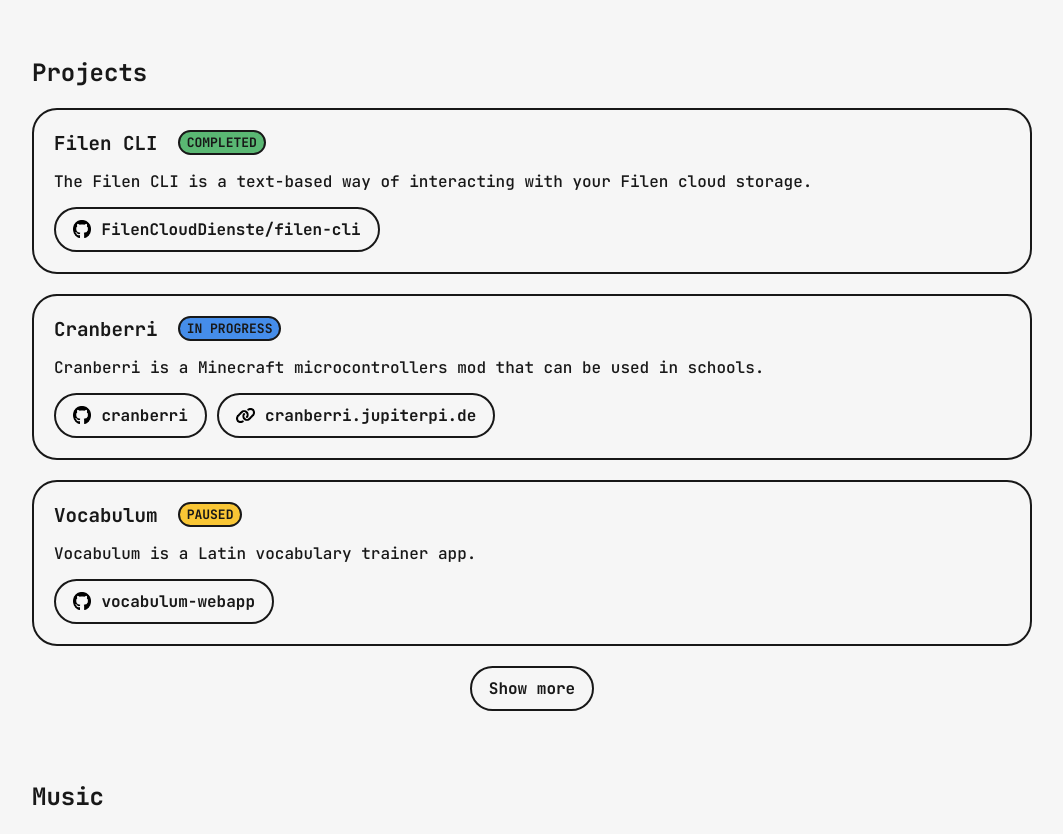
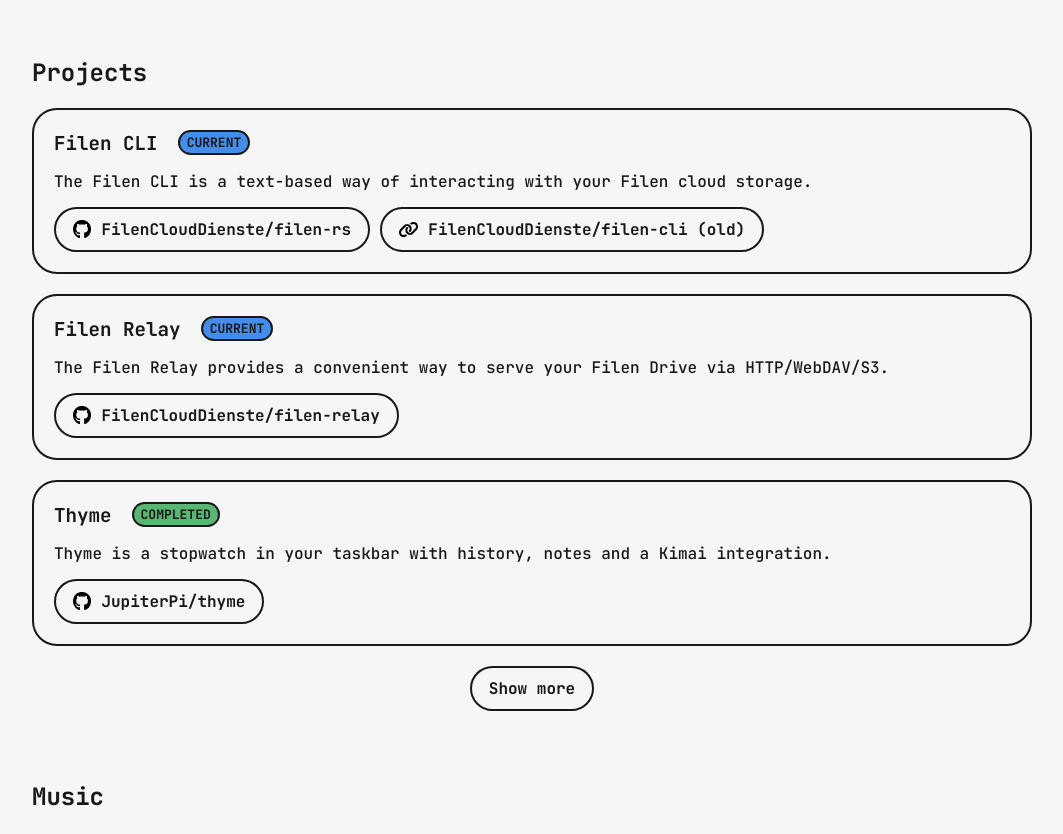
Before and after one commit to JupiterPi/hub, a Next.js app in the folder hub/: page / in a window 1280 px wide. Shown: the part 720-1554 px from the top of the page, without its empty margins (108-1171 px from the left). Built offline with nearby package versions, Linux system fonts and the light colour scheme.

Commit message:
rephare some things, add latest proejcts, remove link write operations

```diff
--- a/hub/src/app/(links)/links/AddLinkForm.tsx
+++ b/hub/src/app/(links)/links/AddLinkForm.tsx
@@ -1,6 +1,6 @@
 "use client";
 
-import {createLink} from "./actions";
+/* import {createLink} from "./actions";
 import {useState} from "react";
 import "@/util/useEphemeralState";
 import useEphemeralState from "@/util/useEphemeralState";
@@ -34,4 +34,4 @@
       {status != null && <div style={{alignSelf: "center", color: status.success ? "green" : "red"}}>{status.message}</div>}
     </div>
   );
-}
+} */
--- a/hub/src/app/(links)/links/DeleteLinkButton.tsx
+++ b/hub/src/app/(links)/links/DeleteLinkButton.tsx
@@ -1,9 +1,9 @@
 "use client";
 
-import {deleteLink} from "./actions";
+/* import {deleteLink} from "./actions";
 
 export function DeleteLinkButton({id}: {id: string}) {
   return (
     <button onClick={() => deleteLink(id)}>Delete</button>
   );
-}
+} */
--- a/hub/src/app/(portfolio)/music/page.tsx
+++ b/hub/src/app/(portfolio)/music/page.tsx
@@ -1,7 +1,7 @@
-import {Metadata} from "next";
+import { Metadata } from "next";
 
 export const metadata: Metadata = {
-  title: "Music | JupiterPi"
+  title: "Music | JupiterPi",
 };
 
 export default function MusicPage() {
@@ -9,7 +9,7 @@
     <>
       <section>
         <h2>Music</h2>
-        Added here soon...
+        Added here in the future maybe...
       </section>
     </>
   );
--- a/hub/src/app/page.tsx
+++ b/hub/src/app/page.tsx
@@ -1,40 +1,53 @@
 import "./page.scss";
-import {projects} from "@/data";
-import {ProjectCard} from "@/components/Project";
+import { projects } from "@/data";
+import { ProjectCard } from "@/components/Project";
 import Link from "next/link";
 
 export default function Home() {
   return (
     <>
-
       <section id="hello-section">
-        <h1>Hi, I am <div>JupiterPi</div></h1>
+        <h1>
+          Hi, I am <div>JupiterPi</div>
+        </h1>
         <p>
-          I'm a software-developing and music-making student from Mannheim, Germany.
+          I'm a student from Mannheim (Germany) doing software and sometimes
+          music.
         </p>
         <div className="chips">
-          <a href="https://www.youtube.com/@jupiterpi" target="_blank" id="youtube" className="chip">
-            <img src="/icons/youtube_icon.png" style={{height: 15}}/>
+          <a
+            href="https://www.youtube.com/@jupiterpi"
+            target="_blank"
+            id="youtube"
+            className="chip"
+          >
+            <img src="/icons/youtube_icon.png" style={{ height: 15 }} />
             @JupiterPi
           </a>
-          <a href="https://github.com/JupiterPi" target="_blank" className="chip">
-            <img src="/icons/github_icon.png" style={{height: 18}}/>
+          <a
+            href="https://github.com/JupiterPi"
+            target="_blank"
+            className="chip"
+          >
+            <img src="/icons/github_icon.png" style={{ height: 18 }} />
             @JupiterPi
           </a>
           <a href="mailto:hello@jupiterpi.de" className="chip">
-            <img src="/icons/mail_icon.png" style={{height: 14}}/>
+            <img src="/icons/mail_icon.png" style={{ height: 14 }} />
             hello@jupiterpi.de
           </a>
         </div>
         <div className="card" id="filen">
-          <img src="/icons/filen_icon.png"/>
+          <img src="/icons/filen_icon.png" />
           <div>
             I'm a developer at Filen:
-            <br/>
+            <br />
             Zero-knowledge end-to-end encrypted cloud storage
           </div>
           <div>
-            <a href="https://filen.io/" target="_blank" className="chip">Try for free</a>
+            <a href="https://filen.io/" target="_blank" className="chip">
+              Try for free
+            </a>
           </div>
         </div>
       </section>
@@ -42,9 +55,13 @@
       <section>
         <h2>Projects</h2>
         <div className="layout-column-20">
-          {projects.slice(0, 3).map(project => <ProjectCard key={project.name} project={project}/>)}
+          {projects.slice(0, 3).map((project) => (
+            <ProjectCard key={project.name} project={project} />
+          ))}
           <div className="center-horizontally">
-            <Link href="/projects" className="chip">Show more</Link>
+            <Link href="/projects" className="chip">
+              Show more
+            </Link>
           </div>
         </div>
       </section>
@@ -53,7 +70,6 @@
         <h2>Music</h2>
         Added here soon...
       </section>
-
     </>
   );
 }
--- a/hub/src/components/Project.tsx
+++ b/hub/src/components/Project.tsx
@@ -1,5 +1,5 @@
 import className from "classnames";
-import {Project} from "@/data";
+import { Project } from "@/data";
 import "./Project.scss";
 
 export function ProjectCard({ project }: { project: Project }) {
@@ -7,23 +7,30 @@
     <div className="card">
       <div className="card-title">
         {project.name}
-        <div className={className("project-status-chip", {
-          "status-in-progress": project.status === "in progress",
-          "status-done": project.status === "completed",
-          "status-paused": project.status === "paused"
-        })}>
+        <div
+          className={className("project-status-chip", {
+            "status-in-progress":
+              project.status === "in progress" || project.status === "current",
+            "status-done": project.status === "completed",
+            "status-paused": project.status === "paused",
+          })}
+        >
           {project.status}
         </div>
       </div>
       {project.description}
       <div className="chips">
         {project.githubRepo != null && (
-          <a className="chip" href={`https://github.com/${project.githubRepo.includes("/") ? "" : "JupiterPi/"}${project.githubRepo}`} target="_blank">
+          <a
+            className="chip"
+            href={`https://github.com/${project.githubRepo.includes("/") ? "" : "JupiterPi/"}${project.githubRepo}`}
+            target="_blank"
+          >
             <img src="/icons/github_icon.png" height={18} />
             {project.githubRepo}
           </a>
         )}
-        {project.links?.map(link => (
+        {project.links?.map((link) => (
           <a key={link.url} className="chip" href={link.url} target="_blank">
             <img src="/icons/link_icon.png" height={15} />
             {link.title}
--- a/hub/src/data.ts
+++ b/hub/src/data.ts
@@ -1,62 +1,76 @@
-export type ProjectStatus = "completed" | "paused" | "in progress";
+export type ProjectStatus = "completed" | "paused" | "in progress" | "current";
 
 export interface Project {
   name: string;
   status: ProjectStatus;
   description: string;
   githubRepo?: string;
-  links?: {url: string, title: string}[];
+  links?: { url: string; title: string }[];
 }
 
 export const projects: Project[] = [
   {
     name: "Filen CLI",
-    status: "completed",
-    description: "The Filen CLI is a text-based way of interacting with your Filen cloud storage.",
-    githubRepo: "FilenCloudDienste/filen-cli",
+    status: "current",
+    description:
+      "The Filen CLI is a text-based way of interacting with your Filen cloud storage.",
+    githubRepo: "FilenCloudDienste/filen-rs",
+    links: [
+      {
+        url: "https://github.com/FilenCloudDienste/filen-cli",
+        title: "FilenCloudDienste/filen-cli (old)",
+      },
+    ],
   },
   {
-    name: "Cranberri",
-    status: "in progress",
-    description: "Cranberri is a Minecraft microcontrollers mod that can be used in schools.",
-    githubRepo: "cranberri",
-    links: [{url: "https://cranberri.jupiterpi.de", title: "cranberri.jupiterpi.de"}]
+    name: "Filen Relay",
+    status: "current",
+    description:
+      "The Filen Relay provides a convenient way to serve your Filen Drive via HTTP/WebDAV/S3.",
+    githubRepo: "FilenCloudDienste/filen-relay",
   },
   {
-    name: "Vocabulum",
-    status: "paused",
-    description: "Vocabulum is a Latin vocabulary trainer app.",
-    githubRepo: "vocabulum-webapp"
+    name: "Thyme",
+    status: "completed",
+    description:
+      "Thyme is a stopwatch in your taskbar with history, notes and a Kimai integration.",
+    githubRepo: "JupiterPi/thyme",
   },
   {
-    name: "Majesty Online",
-    status: "completed",
-    description: "Majesty Online is a realtime online multiplayer adaptation of the popular board game Majesty.",
-    githubRepo: "majesty",
-    links: [{url: "https://majesty.jupiterpi.de", title: "majesty.jupiterpi.de"}]
+    name: "Flies",
+    status: "in progress",
+    description:
+      "Is that a typo? Apiring self-hosted notes app to replace Obsidian and Google Keep for me.",
+    githubRepo: "JupiterPi/flies",
   },
   {
-    name: "RedstoneLink",
+    name: "Cranberri (2023)",
     status: "completed",
-    description: "RedstoneLink is a Minecraft mod that connects Redstone to physical electronics in real time.",
-    githubRepo: "RedstoneLink"
+    description:
+      "Cranberri is a Minecraft microcontrollers mod that can be used in schools.",
+    githubRepo: "JupiterPi/cranberri",
+    links: [
+      {
+        url: "https://cranberri.jupiterpi.de",
+        title: "cranberri.jupiterpi.de",
+      },
+    ],
   },
   {
-    name: "verse",
-    status: "paused",
-    description: "verse is an experimental metaverse prototype.",
-    githubRepo: "verse"
+    name: "Majesty Online (2024)",
+    status: "completed",
+    description:
+      "Majesty Online is a realtime online multiplayer adaptation of the popular board game Majesty.",
+    githubRepo: "JupiterPi/majesty",
+    links: [
+      { url: "https://majesty.jupiterpi.de", title: "majesty.jupiterpi.de" },
+    ],
   },
   {
-    name: "pilang",
-    status: "paused",
-    description: "pilang is a custom scripting language that can be embedded in JVM applications.",
-    githubRepo: "pilang"
+    name: "RedstoneLink (2021)",
+    status: "completed",
+    description:
+      "RedstoneLink is a Minecraft mod that connects Redstone to physical electronics in real time.",
+    githubRepo: "JupiterPi/RedstoneLink",
   },
-  {
-    name: "Filen Desktop Client Fork",
-    status: "completed",
-    description: "This fork of the Filen desktop client includes additional features such as physical .filenignore files.",
-    githubRepo: "filen-desktop"
-  }
-]
+];
--- a/hub/src/db/links.ts
+++ b/hub/src/db/links.ts
@@ -1,16 +1,24 @@
 "use server";
 
-import {db} from "@/db/db";
+import { db } from "@/db/db";
 
 export async function getLinks() {
-  return await db.selectFrom("link").select(["link", "url", "times_visited"]).orderBy("times_visited desc").execute();
+  return await db
+    .selectFrom("link")
+    .select(["link", "url", "times_visited"])
+    .orderBy("times_visited desc")
+    .execute();
 }
 
 export async function getLink(link: string) {
-  return await db.selectFrom("link").where("link", "=", link).select(["link", "url", "times_visited"]).executeTakeFirst();
+  return await db
+    .selectFrom("link")
+    .where("link", "=", link)
+    .select(["link", "url", "times_visited"])
+    .executeTakeFirst();
 }
 
-export async function createLink(link: string, url: string) {
+/* export async function createLink(link: string, url: string) {
   await db.insertInto("link").values({link, url, times_visited: 0}).execute();
 }
 
@@ -20,4 +28,4 @@
 
 export async function deleteLink(link: string) {
   await db.deleteFrom("link").where("link", "=", link).execute();
-}
+} */
```
Also changed, not shown: hub/src/app/(links)/links/actions.ts (+9 -6 lines), hub/src/app/(links)/links/page.tsx (+6 -9 lines).
